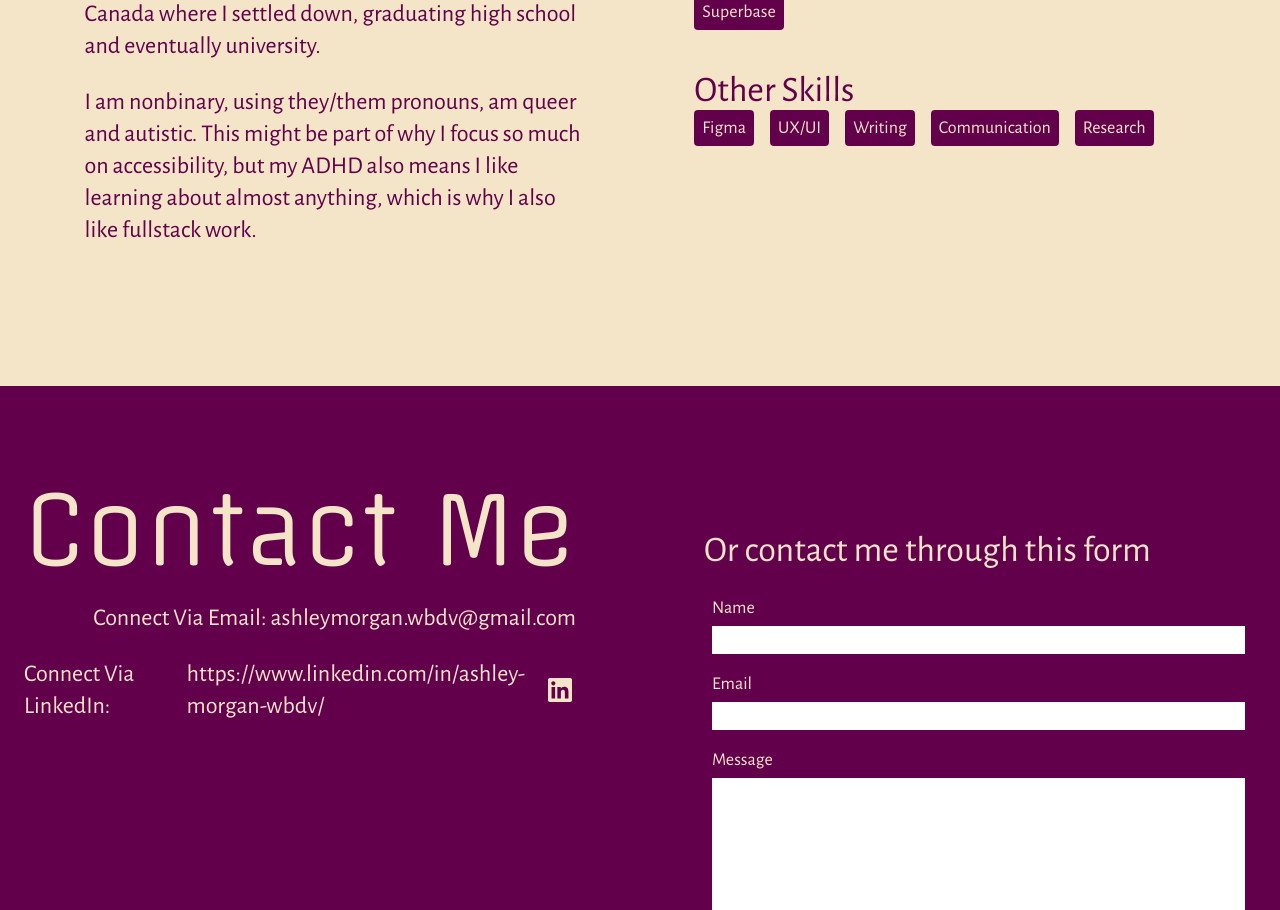
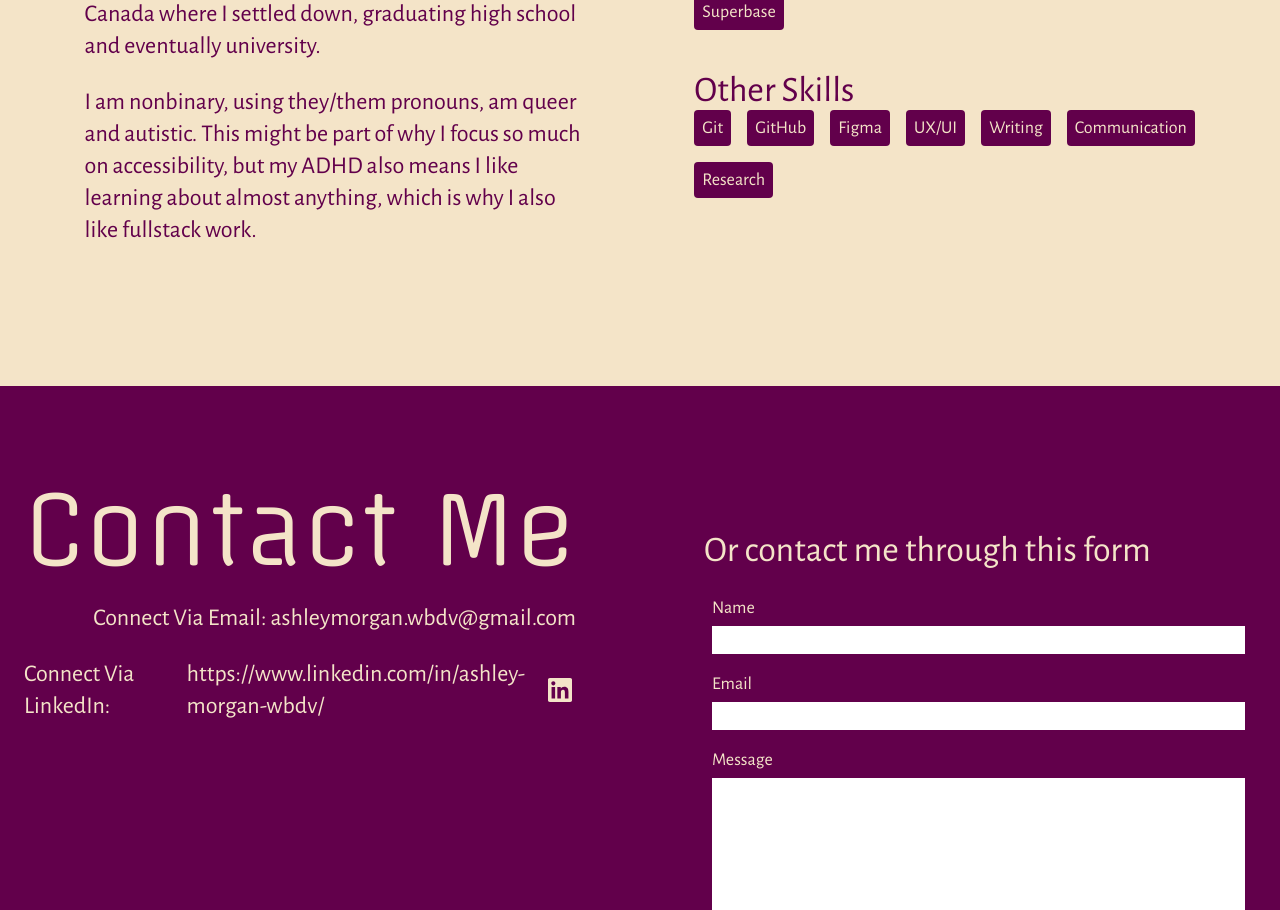
Before and after one commit to AshlavaDev/portfolio, a Next.js app: page / in a window 1280 px wide. Shown: the part 2014-2924 px from the top of the page. Built offline with nearby package versions, Linux system fonts and the light colour scheme.

Commit message:
add two more skills

```diff
--- a/components/About.tsx
+++ b/components/About.tsx
@@ -5,7 +5,7 @@ type Props = {}
 
 const frontendSkills: string[] = ['HTML', 'CSS', 'TailwindCSS', 'Javascript', 'React', 'NextJS', 'Vue', 'Nuxt', 'Bootstrap'];
 const backendSkills: string[] = ['Node', 'Express', 'SQL', 'Postgres', 'MongoDB', 'Firebase', 'Superbase'];
-const otherSkills: string[] = ['Figma', 'UX/UI', 'Writing', 'Communication', 'Research'];
+const otherSkills: string[] = ['Git', 'GitHub', 'Figma', 'UX/UI', 'Writing', 'Communication', 'Research'];
 
 export default function About({}: Props) {
   return (
```
